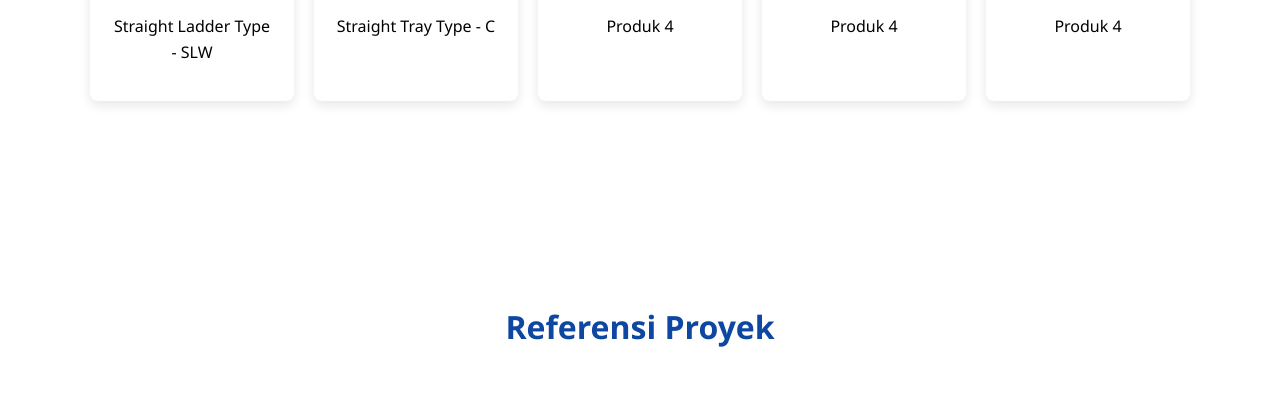
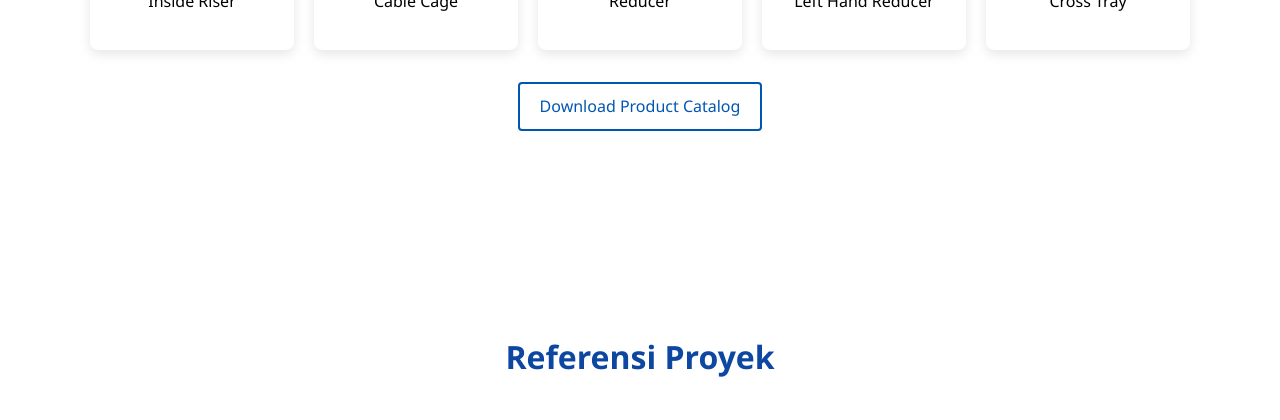
Before and after one commit to louhcode/cakra, a PHP site: page / in a window 1280 px wide. Shown: the part 1459-1879 px from the top of the page. Run offline with PHP 8.4, Linux system fonts and the light colour scheme.

Commit message:
before final

```diff
--- a/index.php
+++ b/index.php
@@ -199,6 +199,30 @@
       margin-bottom: 8px;
     }
 
+    .download-catalog {
+      text-align: center;
+      margin-top: 2rem;
+    }
+
+    /* Styling tombol */
+    .btn-download {
+      display: inline-block;
+      padding: 0.6rem 1.2rem;
+      font-size: 1rem;
+      color: #0056b3;
+      background: #fff;
+      border: 2px solid #0056b3;
+      border-radius: 4px;
+      text-decoration: none;
+      transition: background-color .2s, color .2s;
+    }
+
+    .btn-download:hover {
+      background-color: #0056b3;
+      color: #fff;
+    }
+
+
     /* .product:hover {
       transform: scale(1.03);
       box-shadow: 0 4px 10px rgb(147, 150, 155);
@@ -605,54 +633,59 @@
     <div class="product-grid">
       <div class="product">
         <img src="images/pi/1.svg" alt="Produk 1">
-        <h3>Cover Straight Tray & Ladder </h3>
+        <h3>Cover Tray & Ladder </h3>
         <!-- <p>Solusi rapi dan aman untuk jalur kabel horizontal.</p> -->
       </div>
       <div class="product">
         <img src="images/pi/2.svg" alt="Produk 2">
-        <h3>Straight Ladder Type - SLW </h3>
+        <h3>Ladder - SLW </h3>
         <!-- <p>Kuat dan efisien untuk kabel berat dalam jalur vertikal maupun horizontal.</p> -->
       </div>
       <div class="product">
         <img src="images/pi/3.svg" alt="Produk 3">
-        <h3>Straight Tray Type - C </h3>
+        <h3>Straight Tray </h3>
         <!-- <p>Berbagai aksesoris pendukung untuk koneksi dan penguatan sistem.</p> -->
       </div>
       <div class="product">
         <img src="images/pi/4.svg" alt="Produk 4">
-        <h3>Produk 4</h3>
+        <h3>Elbow Radius</h3>
         <!-- <p>Solusi tepat untuk pengaturan kabel secara vertikal dan horizontal.</p> -->
       </div>
       <div class="product">
         <img src="images/pi/5.svg" alt="Produk 5">
-        <h3>Cover Straight Tray & Ladder </h3>
+        <h3>Elbow Siku </h3>
         <!-- <p>Solusi rapi dan aman untuk jalur kabel horizontal.</p> -->
       </div>
       <div class="product">
         <img src="images/pi/6.svg" alt="Produk 6">
-        <h3>Straight Ladder Type - SLW </h3>
+        <h3>Inside Riser </h3>
         <!-- <p>Kuat dan efisien untuk kabel berat dalam jalur vertikal maupun horizontal.</p> -->
       </div>
       <div class="product">
         <img src="images/pi/7.svg" alt="Produk 7">
-        <h3>Straight Tray Type - C </h3>
+        <h3>Cable Cage</h3>
         <!-- <p>Berbagai aksesoris pendukung untuk koneksi dan penguatan sistem.</p> -->
       </div>
       <div class="product">
         <img src="images/pi/8.svg" alt="Produk 8">
-        <h3>Produk 4</h3>
+        <h3>Reducer</h3>
         <!-- <p>Solusi tepat untuk pengaturan kabel secara vertikal dan horizontal.</p> -->
       </div>
       <div class="product">
         <img src="images/pi/9.svg" alt="Produk 9">
-        <h3>Produk 4</h3>
+        <h3>Left Hand Reducer</h3>
         <!-- <p>Solusi tepat untuk pengaturan kabel secara vertikal dan horizontal.</p> -->
       </div>
       <div class="product">
         <img src="images/pi/10.svg" alt="Produk 10">
-        <h3>Produk 4</h3>
+        <h3>Cross Tray</h3>
         <!-- <p>Solusi tepat untuk pengaturan kabel secara vertikal dan horizontal.</p> -->
       </div>
+    </div>
+    <div class="download-catalog">
+      <a href="files/PRODUCT CATALOG PRIMAS.pdf" class="btn-download">
+        Download Product Catalog
+      </a>
     </div>
   </section>
 
```
Also changed, not shown: other parts of index.php (+9 -24 lines), js/sheet-loader.js (deleted, +0 -46 lines), js/sheet-table.js (added, +54 -0 lines), images/PC-PRIMAS.png (added), images/PL-PRIMAS.png (added), 3 other files.
